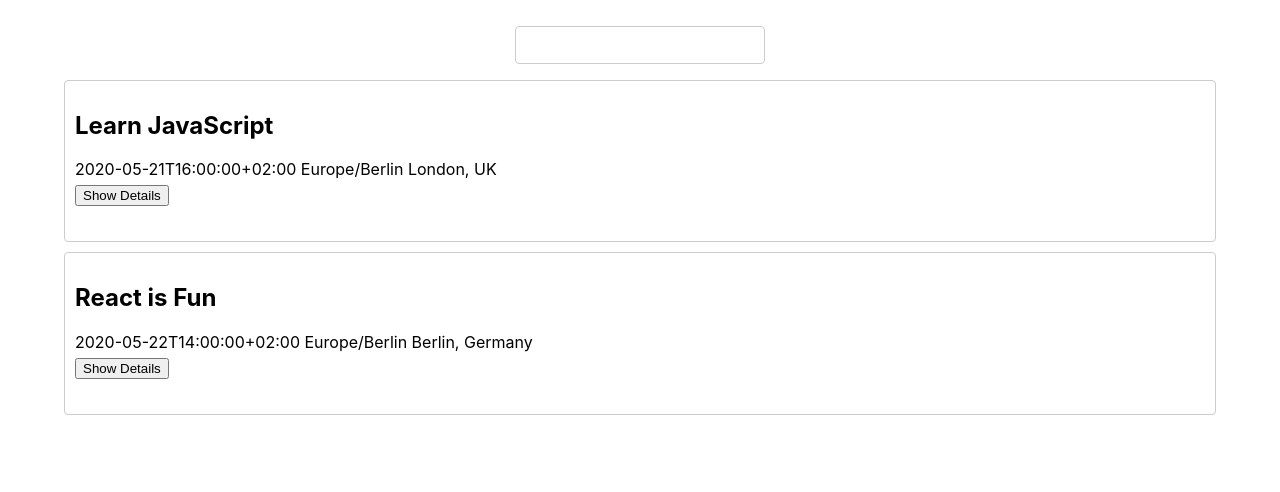
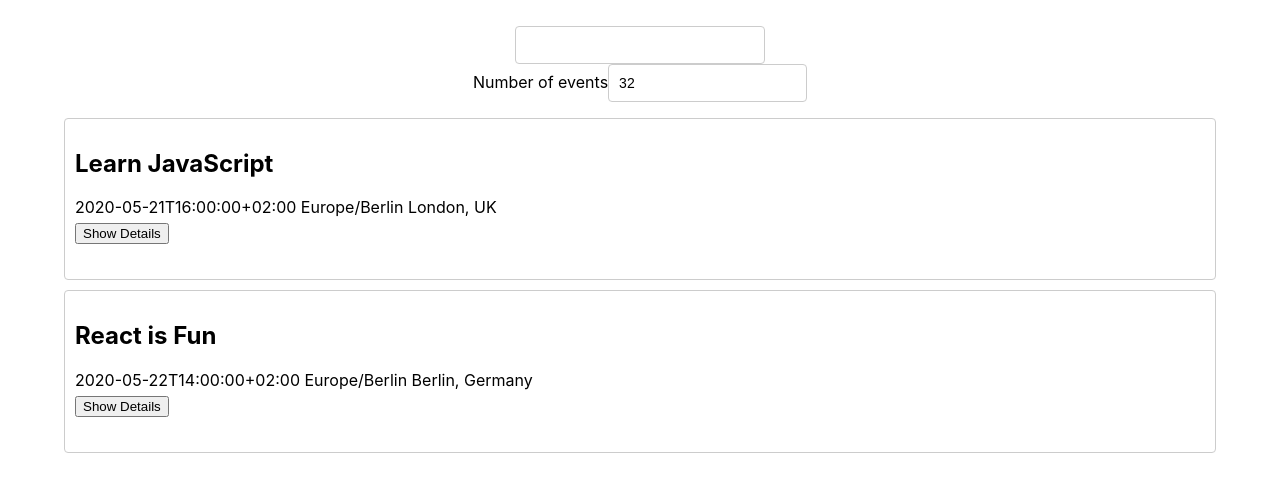
Before and after one commit to JonathanSeife/Meet-App, a React (Create React App) app: page / in a window 1280 px wide. Shown: the top 492 px of the page. Built offline with nearby package versions, Linux system fonts and the light colour scheme.

Commit message:
updated fixed error

```diff
--- a/src/App.js
+++ b/src/App.js
@@ -10,6 +10,8 @@ class App extends Component {
   state = {
     events: [],
     locations: [],
+    numberOfEvents: 32,
+    selectedLocation: "all",
   };
 
   updateEvents = (location, eventCount) => {
@@ -48,6 +50,12 @@ class App extends Component {
           locations={this.state.locations}
           updateEvents={this.updateEvents}
         />
+        <NumberOfEvents
+          numEvents={this.state.numberOfEvents}
+          updateNumberOfEvents={(numEvents) =>
+            this.updateNumberOfEvents(numEvents)
+          }
+        />
         <EventList events={this.state.events} />
       </div>
     );
--- a/src/NumberOfEvents.js
+++ b/src/NumberOfEvents.js
@@ -5,24 +5,28 @@ export class NumberOfEvents extends Component {
     numEvents: 32,
   };
 
-  handleInputChanged = (event) => {
-    const value = event.target.value;
-    this.setState({
-      numEvents: value,
-    });
+  changeNum = (value) => {
+    this.setState({ num: value });
+    this.props.updateNumberOfEvents(value);
   };
 
+  componentDidMount() {
+    this.setState({ num: this.props.num || 32 });
+  }
   render() {
     const { numEvents } = this.state;
 
     return (
       <div>
+        <label>
+          Number of events
           <input
             type="text"
             className="number"
             value={numEvents}
             onChange={this.handleInputChanged}
           />
+        </label>
       </div>
     );
   }
```
Also changed, not shown: 10 other files (tests, documents, lock files or other folders). Lines whose indentation alone changed are shown as unchanged.
